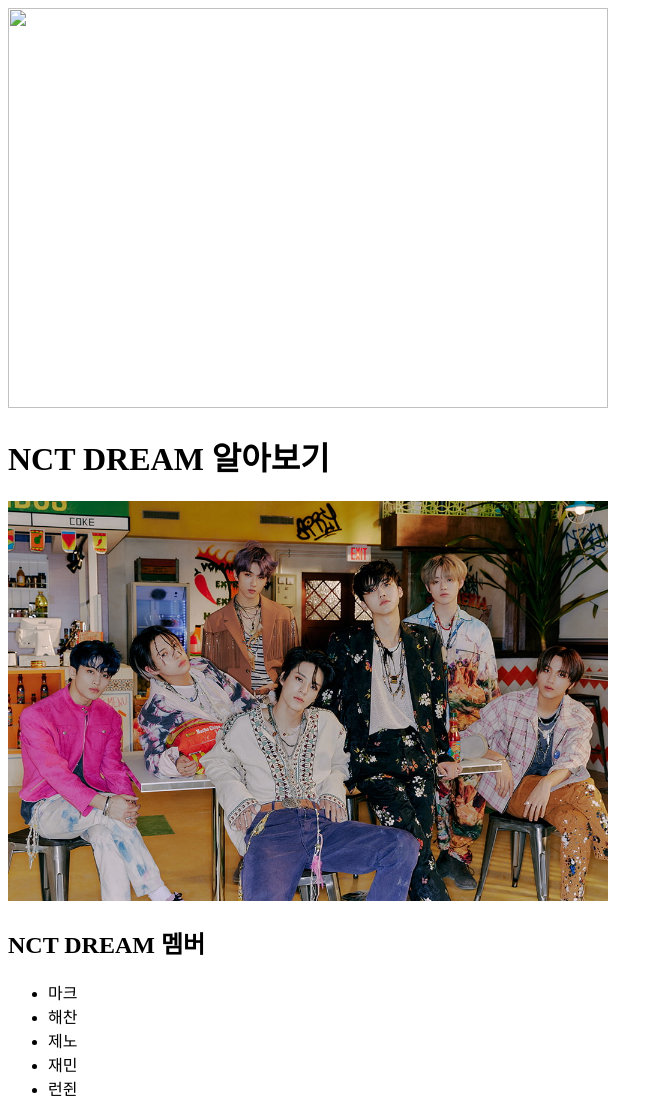
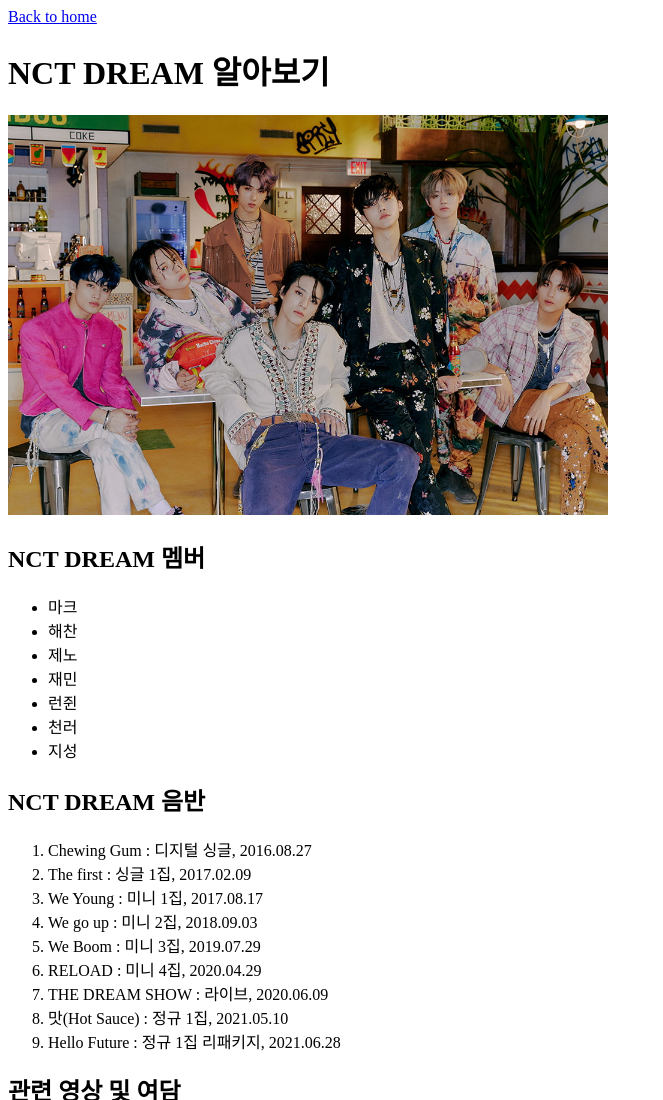
Before and after one commit to ch0ijisu/ch0ijisu.github.io, a plain HTML site: page hw/hw03/hw03.html in a window 1280 px wide. Shown: the top 1100 px of the page, without its empty margins (0-663 px from the left). Drawn offline with Linux system fonts and the light colour scheme.

Commit message:
Update hw03.html

```diff
--- a/hw/hw03/hw03.html
+++ b/hw/hw03/hw03.html
@@ -5,7 +5,7 @@
         <title> hw03 </title>
     </head>
     <body>
-           <img src ="./../../index.html" width="600" height="400">
+           <a href="./../../index.html">Back to home</a>
            <h1>NCT DREAM 알아보기</h1>
            <img src ="./img/nctdream.jpg" width="600" height="400">
            <h2>NCT DREAM 멤버</h2>
```
